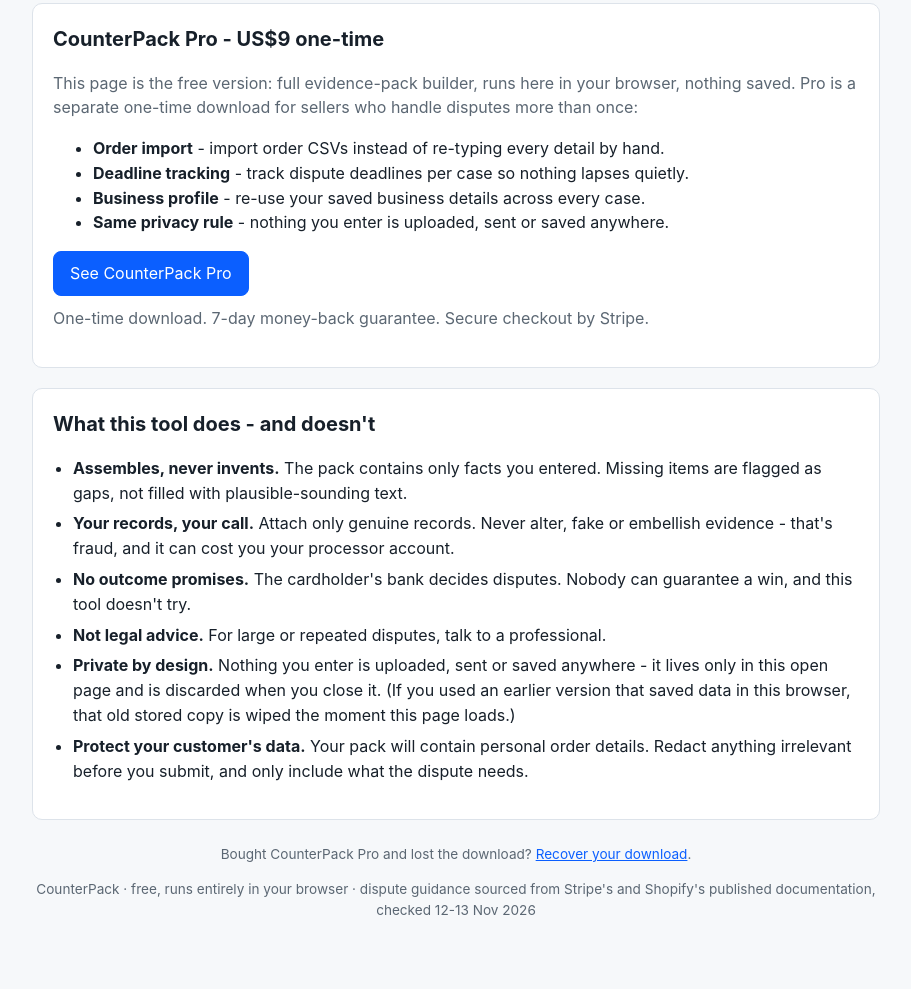
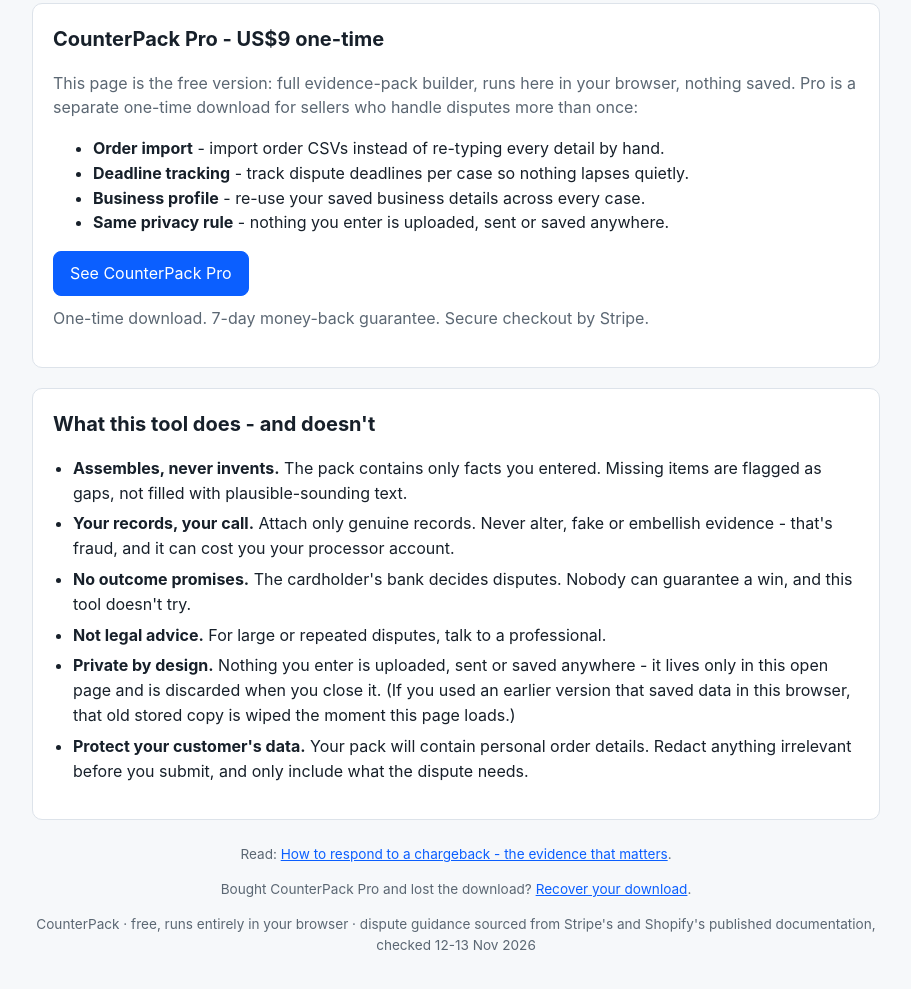
Before and after one commit to izackolson5-cyber/counterpack, a plain HTML site: page index.html in a window 1280 px wide. Shown: the part 4811-5800 px from the top of the page, without its empty margins (184-1095 px from the left). Drawn offline with Linux system fonts and the light colour scheme.

Commit message:
Add chargeback response guide link to footer
Added a link to a guide on responding to chargebacks in the footer.

```diff
--- a/index.html
+++ b/index.html
@@ -221,6 +221,7 @@
   </section>
 
   <footer>
+    <p>Read: <a href="/counterpack/guide.html">How to respond to a chargeback - the evidence that matters</a>.</p>
     <p>Bought CounterPack Pro and lost the download? <a href="https://counterpack-pro-fulfilment.onrender.com/recover">Recover your download</a>.</p>
     <p>CounterPack · free, runs entirely in your browser · dispute guidance sourced from Stripe's and Shopify's published documentation, checked 12-13 Nov 2026</p>
   </footer>
```
